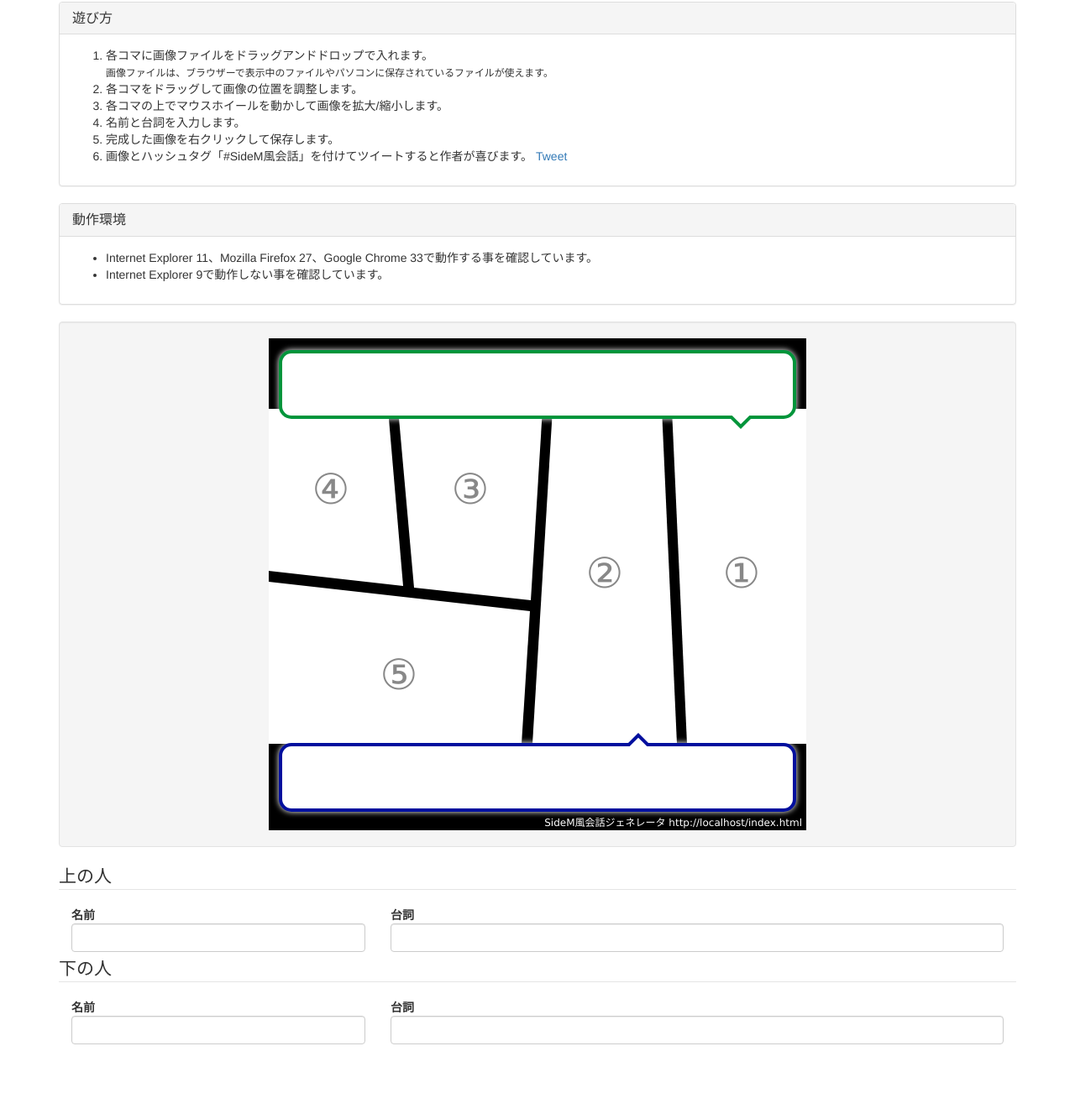
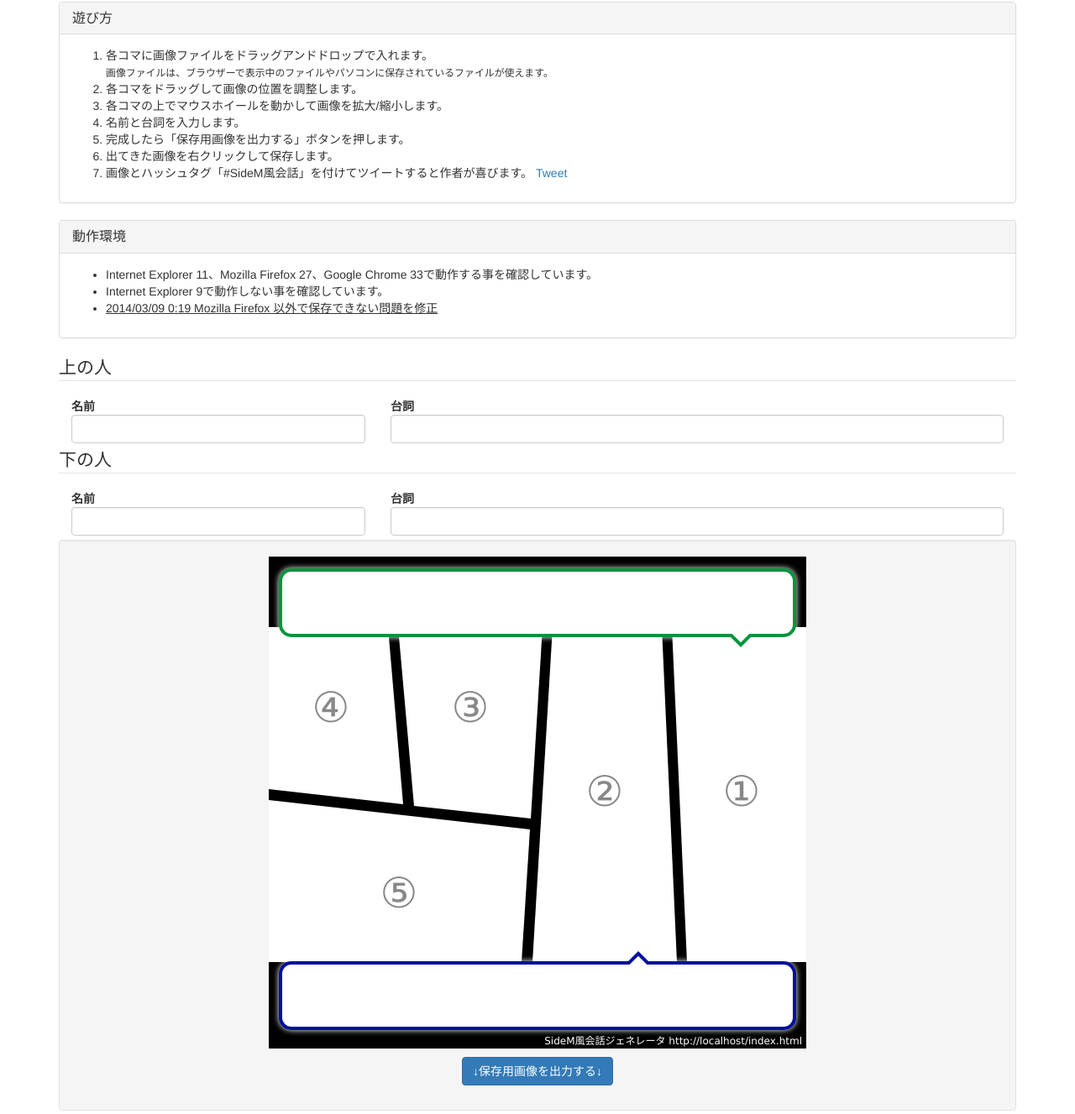
Before and after one commit to saasan/sidem-mydesk, a plain HTML site: page index.html in a window 1280 px wide. Shown: the part 98-1425 px from the top of the page at 84% size. Before the commit the page ends 1347 px from the top, so only its background shows below. Drawn offline with nearby package versions, Linux system fonts and the light colour scheme.

Commit message:
Fx以外で画像が保存できない問題を修正

```diff
--- a/index.html
+++ b/index.html
@@ -40,7 +40,8 @@
             <li>各コマをドラッグして画像の位置を調整します。</li>
             <li>各コマの上でマウスホイールを動かして画像を拡大/縮小します。</li>
             <li>名前と台詞を入力します。</li>
-            <li>完成した画像を右クリックして保存します。</li>
+            <li>完成したら「保存用画像を出力する」ボタンを押します。</li>
+            <li>出てきた画像を右クリックして保存します。</li>
             <li>
               画像とハッシュタグ「#SideM風会話」を付けてツイートすると作者が喜びます。
               <a href="https://twitter.com/share" class="twitter-share-button" data-hashtags="SideM風会話">Tweet</a>
@@ -55,12 +56,9 @@
           <ul>
             <li>Internet Explorer 11、Mozilla Firefox 27、Google Chrome 33で動作する事を確認しています。</li>
             <li>Internet Explorer 9で動作しない事を確認しています。</li>
+            <li><ins>2014/03/09 0:19 Mozilla Firefox 以外で保存できない問題を修正<ins></li>
           </ul>
         </div>
-      </section>
-
-      <section class="well">
-        <canvas id="sidem-mydesk" width="640" height="586" class="center-block">canvasに対応したブラウザーでご覧下さい。</canvas>
       </section>
 
       <section>
@@ -88,6 +86,12 @@
           </label>
         </fieldset>
       </section>
+
+      <section class="well">
+        <p><canvas id="sidem-mydesk" width="640" height="586" class="center-block">canvasに対応したブラウザーでご覧下さい。</canvas></p>
+        <p><button id="output" class="btn btn-primary center-block">↓保存用画像を出力する↓</button></p>
+        <p id="result"></p>
+      </section>
     </div>
   </body>
 </html>
--- a/js/sidem-mydesk-ui.js
+++ b/js/sidem-mydesk-ui.js
@@ -195,6 +195,18 @@ var SideMMyDeskUI;
     },
 
     /**
+     * 画像として出力する
+     */
+    _onOutput: function(evt) {
+      var self = this;
+      return (function() {
+        var img = self.sidem.toDataURL();
+        document.getElementById("result").innerHTML = '<img id="result_img" class="center-block">';
+        document.getElementById("result_img").src = img;
+      });
+    },
+
+    /**
      * canvas内でのカーソル位置を取得する
      * @return {Object} x,y座標が入ったオブジェクト
      */
@@ -230,6 +242,10 @@ var SideMMyDeskUI;
       element.addEventListener('mousewheel', this._onMouseWheel(), false);
       element.addEventListener('DOMMouseScroll', this._onMouseWheel(), false);
 
+      // 保存用画像作成
+      element = document.getElementById('output');
+      element.addEventListener('click', this._onOutput(), false);
+
       // 名前の設定
       element = document.querySelectorAll('input.name');
       for (i = 0; i < element.length; i++) {
--- a/js/sidem-mydesk.js
+++ b/js/sidem-mydesk.js
@@ -685,6 +685,14 @@ var SideMMyDesk;
         this.images[frame].ratio = newRatio;
       }
       this.draw();
+    },
+
+    /**
+     * toDataURL
+     * @return {object} canvas.toDataURL()の結果を返す
+     */
+    toDataURL: function() {
+      return this.canvas.toDataURL();
     }
   };
 })();
```
